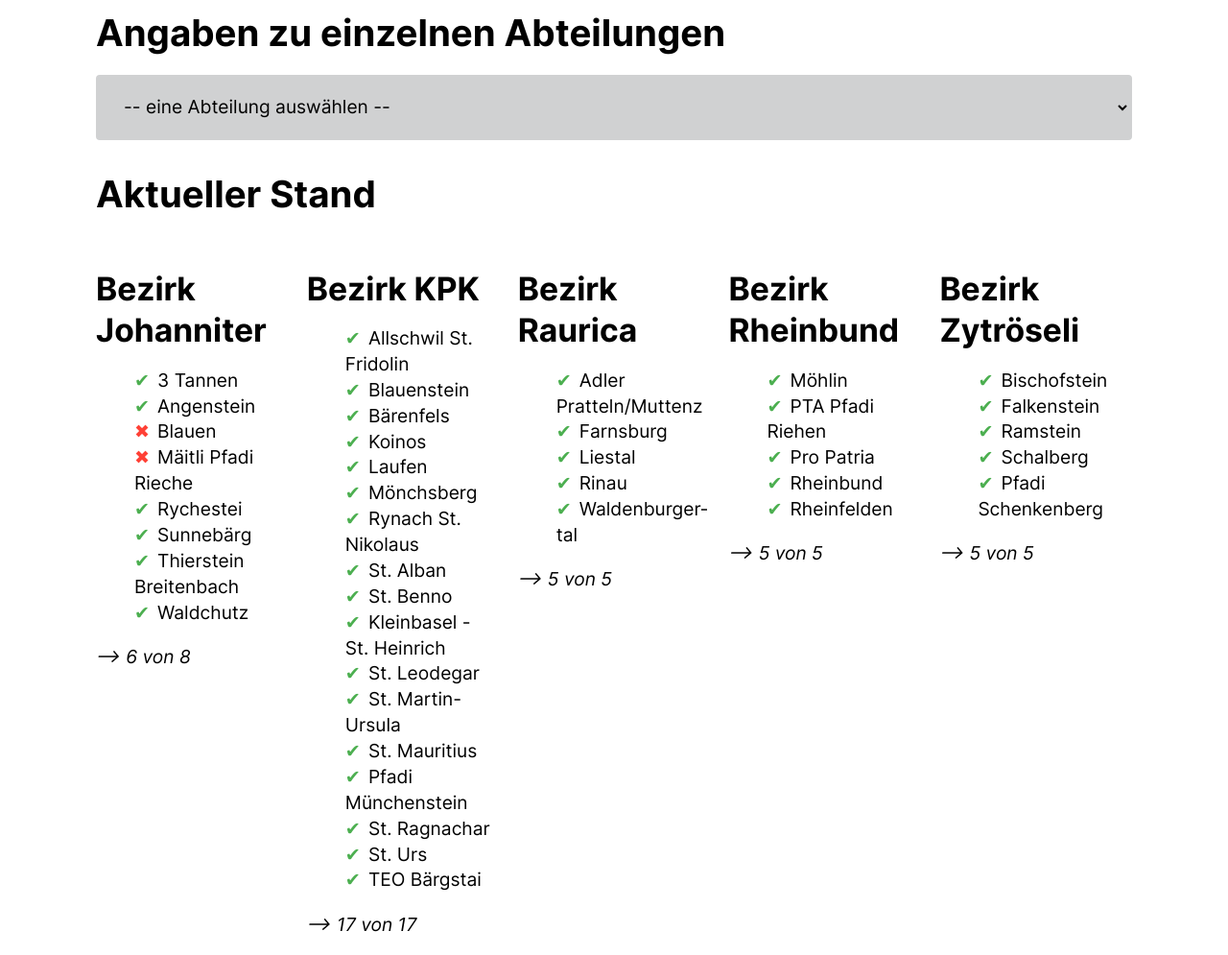
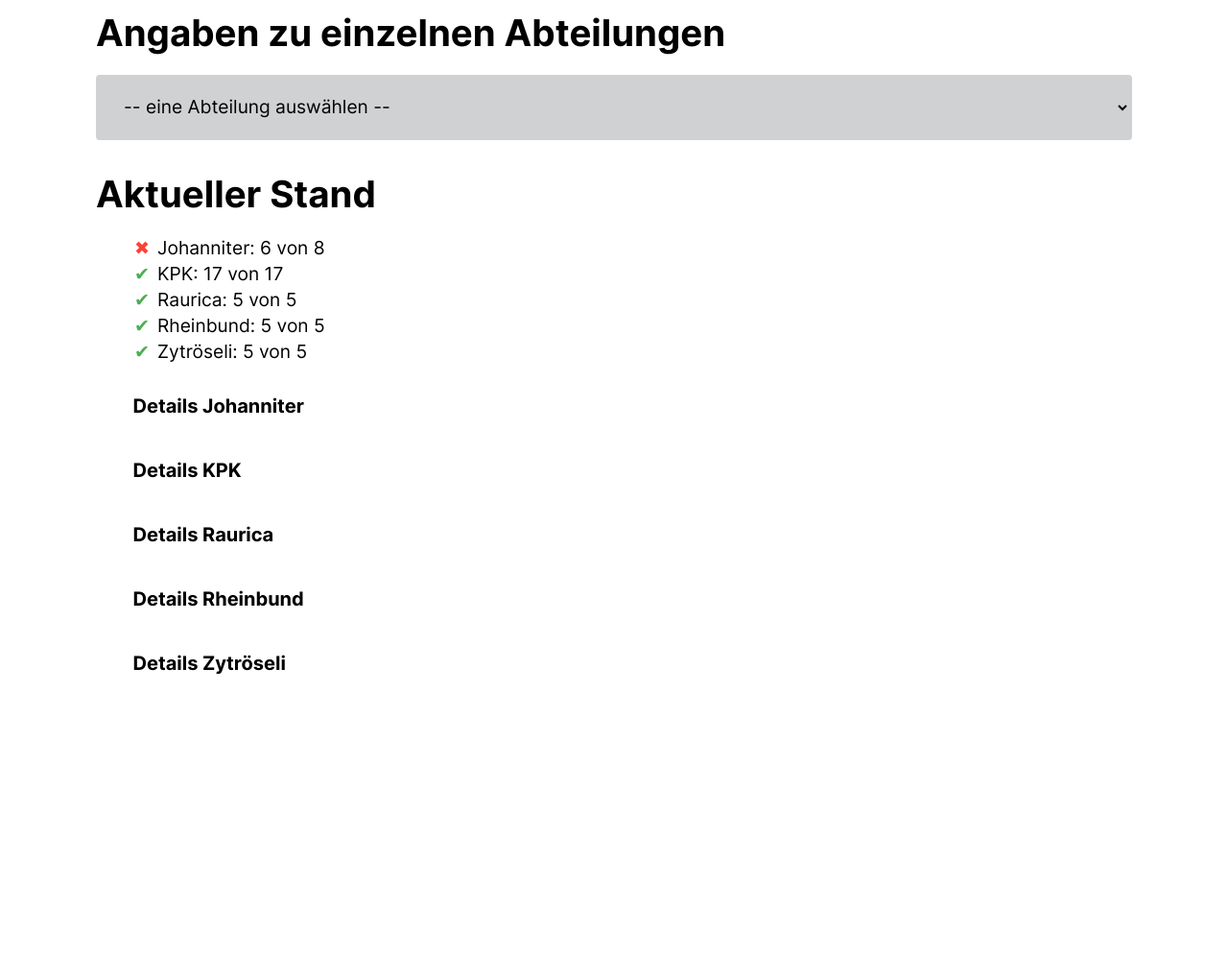
Before and after one commit to PfadiRegionBasel/midata-koordinaten, a PHP site: page / in a window 1280 px wide. Shown: the part 806-1801 px from the top of the page at 96% size. After the commit the page ends 1509 px from the top, so only its background shows below. Run offline with PHP 8.4, Linux system fonts and the light colour scheme.

Commit message:
Übersicht umformatiert

```diff
--- a/index.php
+++ b/index.php
@@ -90,9 +90,17 @@
 
   <article class="container aktuell">
     <h2>Aktueller Stand</h2>
-    <div class="row">
-      <div class="col">
-        <h3>Bezirk Johanniter</h3>
+
+    <ul>
+      <li class="neg">Johanniter: 6 von 8</li>
+      <li class="pos">KPK: 17 von 17</li>
+      <li class="pos">Raurica: 5 von 5</li>
+      <li class="pos">Rheinbund: 5 von 5</li>
+      <li class="pos">Zytröseli: 5 von 5</li>
+    </ul>
+
+    <details>
+      <summary>Details Johanniter</summary>
       <ul>
         <li class="pos">3 Tannen</li>
         <li class="pos">Angenstein</li>
@@ -103,10 +111,10 @@
         <li class="pos">Thierstein Breitenbach</li>
         <li class="pos">Waldchutz</li>
       </ul>
-        <p>6 von 8</p>
-      </div>
-      <div class="col">
-        <h3>Bezirk KPK</h3>
+    </details>
+
+    <details>
+      <summary>Details KPK</summary>
       <ul>
         <li class="pos">Allschwil St. Fridolin</li>
         <li class="pos">Blauenstein</li>
@@ -126,10 +134,10 @@
         <li class="pos">St. Urs</li>
         <li class="pos">TEO Bärgstai</li>
       </ul>
-        <p>17 von 17</p>
-      </div>
-      <div class="col">
-        <h3>Bezirk Raurica</h3>
+    </details>
+
+    <details>
+      <summary>Details Raurica</summary>
       <ul>
           <li class="pos">Adler Pratteln/Muttenz</li>
           <li class="pos">Farnsburg</li>
@@ -137,10 +145,10 @@
           <li class="pos">Rinau</li>
           <li class="pos">Waldenburgertal</li>
         </ul>
-        <p>5 von 5</p>
-      </div>
-      <div class="col">
-        <h3>Bezirk Rheinbund</h3>
+    </details>
+
+    <details>
+      <summary>Details Rheinbund</summary>
       <ul>
           <li class="pos">Möhlin</li>
           <li class="pos">PTA Pfadi Riehen</li>
@@ -148,10 +156,10 @@
           <li class="pos">Rheinbund</li>
           <li class="pos">Rheinfelden</li>
         </ul>
-        <p>5 von 5</p>
-      </div>
-      <div class="col">
-        <h3>Bezirk Zytröseli</h3>
+    </details>
+
+    <details>
+      <summary>Details Zytröseli</summary>
       <ul>
           <li class="pos">Bischofstein</li>
           <li class="pos">Falkenstein</li>
@@ -159,9 +167,7 @@
           <li class="pos">Schalberg</li>
           <li class="pos">Pfadi Schenkenberg</li>
         </ul>
-        <p>5 von 5</p>
-      </div>
-    </div>
+    </details>
   </article>
 
   <!--
```
Lines whose indentation alone changed are shown as unchanged.
